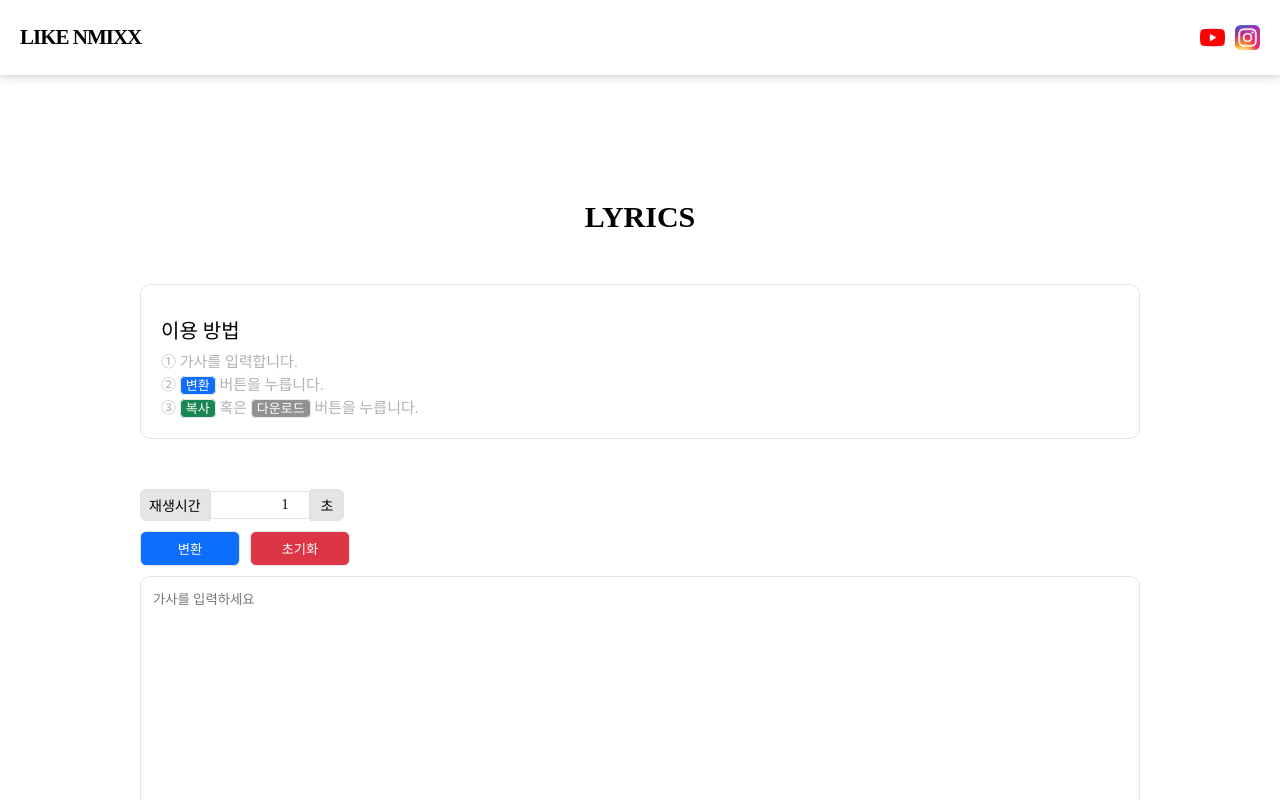
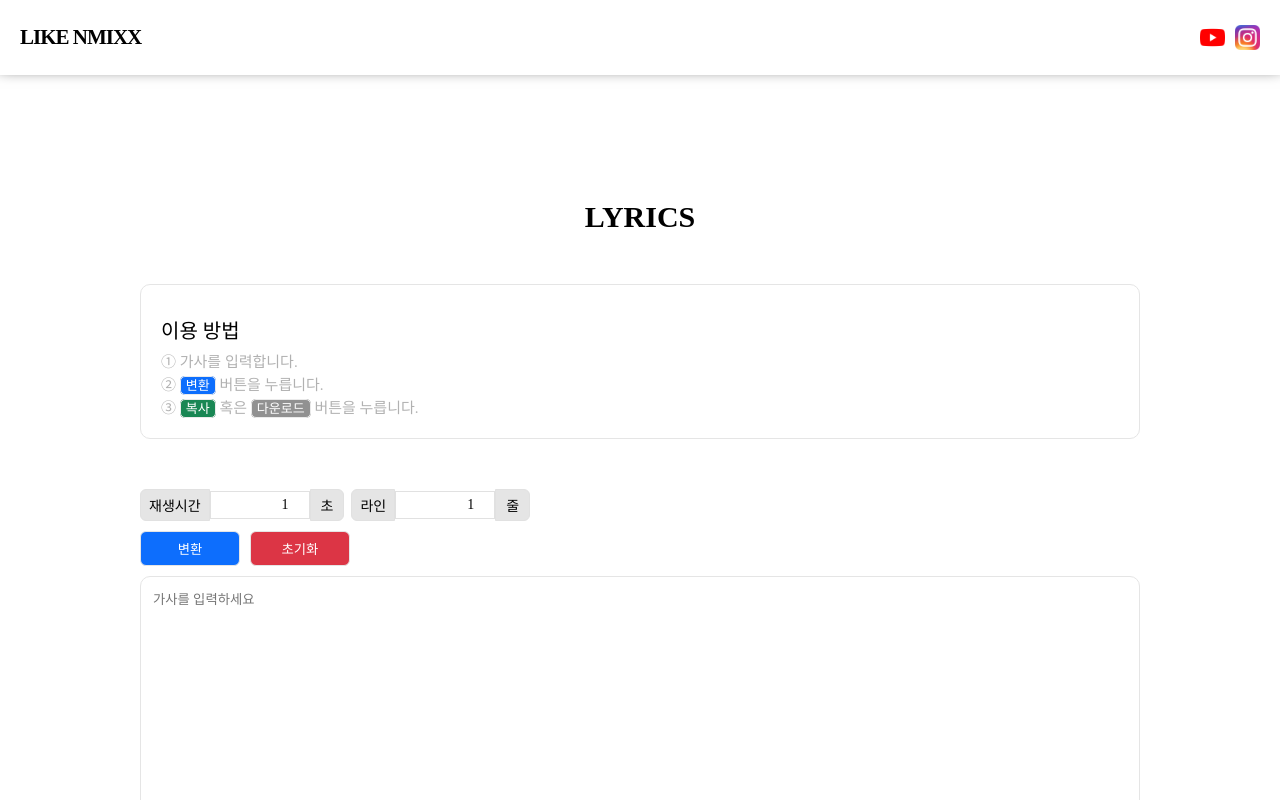
Before and after one commit to Leewonno/lyrics, a React (Vite) app: page /translate in a window 1280 px wide. Shown: the top 800 px of the page. Built offline with nearby package versions, Linux system fonts and the light colour scheme; no server answers; a web font is replaced by a local one.

Commit message:
[Feat] 라인수

```diff
--- a/src/translate/components/TranslateWidget.tsx
+++ b/src/translate/components/TranslateWidget.tsx
@@ -75,6 +75,7 @@ const TranslateSettingTimeBox = styled.div`
     background-color: #e5e5e5;
     padding: 5px 10px;
     font-size: 14px;
+    margin-right: 7px;
   }
 `
 
@@ -130,9 +131,10 @@ const TranslateTextareaBox = styled.div`
 
 export function TranslateWidget() {
 
-  const [lyrics, setLyrics] = useState<string>("")
-  const [translation, setTranslation] = useState<string>("")
-  const [viewTime, setViewTime] = useState<number>(1)
+  const [lyrics, setLyrics] = useState<string>("");
+  const [translation, setTranslation] = useState<string>("");
+  const [viewTime, setViewTime] = useState<number>(1);
+  const [line, setLine] = useState<number>(1);
 
   const dispatch = useDispatch();
 
@@ -154,6 +156,16 @@ export function TranslateWidget() {
     }
 
     setViewTime(Number(time))
+  }
+
+  const lineCheck = (line: string) => {
+    if (Number(line) < 1 && line.length != 0) {
+      alert("라인수는 1이상 입력해야합니다!");
+      setLine(1);
+      return;
+    }
+
+    setLine(Number(line))
   }
 
   const resetTextarea = () => {
@@ -247,6 +259,9 @@ export function TranslateWidget() {
               <label htmlFor="view_time">재생시간</label>
               <input id="view_time" type="number" min={1} value={viewTime} onChange={(e) => numberCheck(e.target.value)} />
               <span>초</span>
+              <label htmlFor="view_time">라인</label>
+              <input id="view_time" type="number" min={1} value={viewTime} onChange={(e) => lineCheck(e.target.value)} />
+              <span>줄</span>
             </TranslateSettingTimeBox>
           </TranslateSettingBox>
           <TranslateButtonBox>
```
